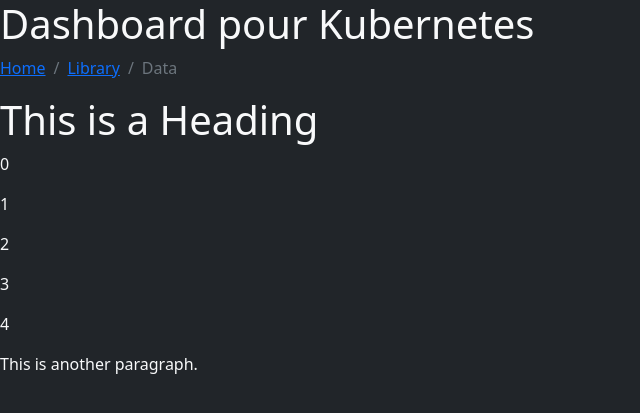
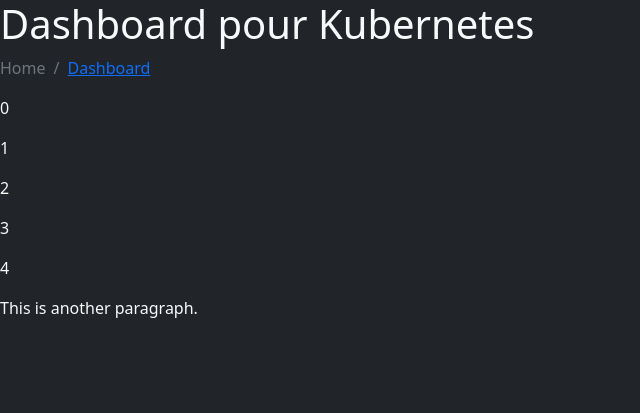
Before and after one commit to grosheth/monitor, a Django app: page / in a window 1280 px wide. Shown: the top 413 px of the page, without its empty margins (0-640 px from the left). Run offline with Django 4.2, Linux system fonts and the light colour scheme; parts of the project's set-up code (start-up, migrations or seed data) failed here and were passed over.

Commit message:
commit automatique

```diff
--- a/src/controller/templates/controller/dashboard.html
+++ b/src/controller/templates/controller/dashboard.html
@@ -15,15 +15,13 @@
     <div>
         <nav aria-label="breadcrumb">
             <ol class="breadcrumb">
-                <li class="breadcrumb-item"><a href="#">Home</a></li>
-                <li class="breadcrumb-item"><a href="#">Library</a></li>
-                <li class="breadcrumb-item active" aria-current="page">Data</li>
+                <li class="breadcrumb-item active"><a aria-current="page">Home</a></li>
+                <li class="breadcrumb-item"><a href="#">Dashboard</a></li>
             </ol>
         </nav>
     </div>
 
     <div>
-        <h1>This is a Heading</h1>
         {% for nombre in test %}
         <p>{{ nombre }}</p>
         {% endfor %}
```
